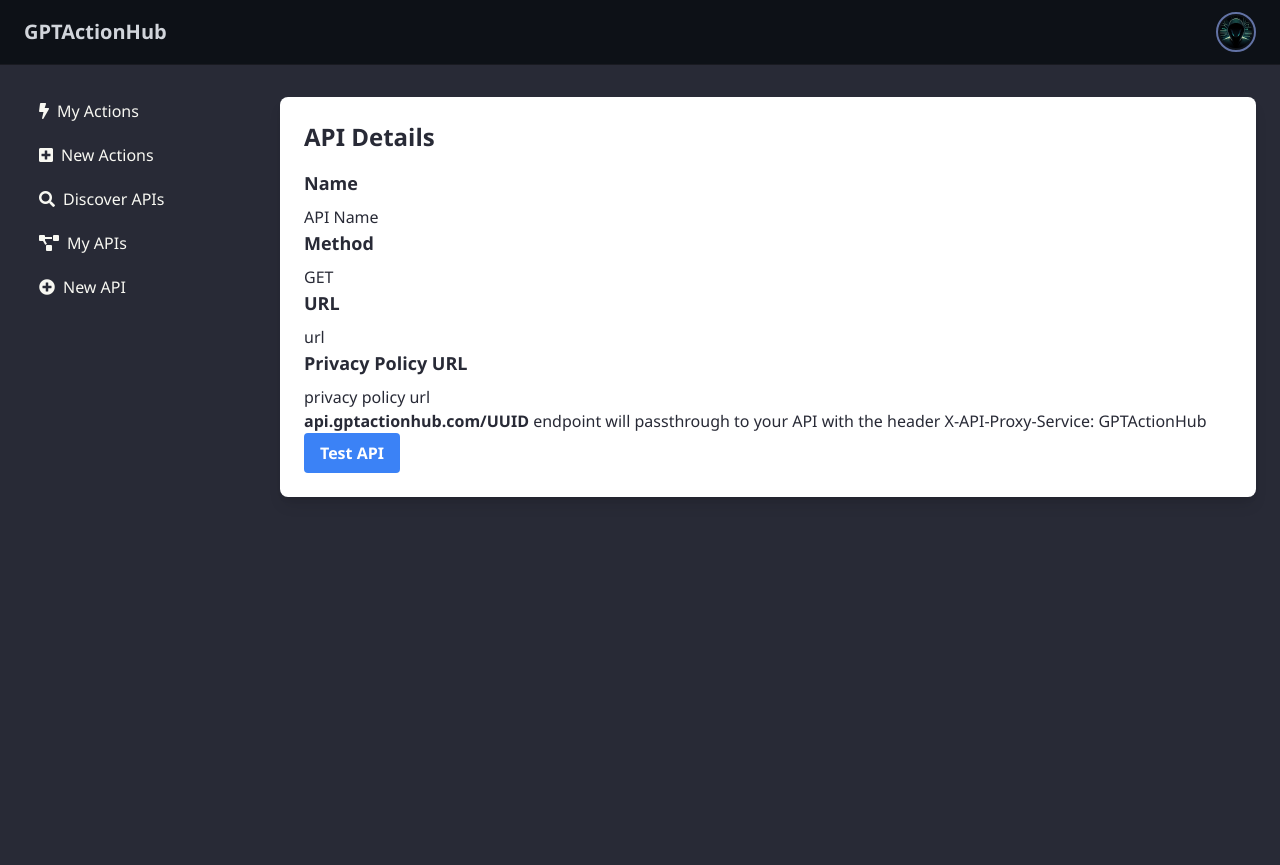
After one commit to 255BITS/BackdropBuild, a Flask app: page /apis/1 in a window 1280 px wide. The commit adds this page. Run offline with Flask 3, Linux system fonts and the light colour scheme.

Commit message:
api new / show

```diff
--- a/prototype.py
+++ b/prototype.py
@@ -30,6 +30,10 @@ def apis_my():
 def apis_new():
     return render_template('api_new.html')
 
+@app.route('/apis/<id>')
+def apis_show(id):
+    return render_template('api_show.html')
+
 @app.route('/action-set/new')
 def action_set_create():
     return render_template('action_set_create.html')
--- /dev/null
+++ b/templates/api_show.html
@@ -0,0 +1,27 @@
+{% extends 'base_app.html' %}
+
+{% block maincontent %}
+<div class="container mx-auto px-6 py-8">
+    <div class="bg-white shadow-lg rounded-lg p-6 mb-6">
+        <h2 class="text-2xl font-semibold mb-4">API Details</h2>
+          <h3 class="text-lg font-semibold mb-2">Name</h3>
+          <p>API Name</p>
+
+            <h3 class="text-lg font-semibold mb-2">Method</h3>
+            <p>GET</p>
+
+            <h3 class="text-lg font-semibold mb-2">URL</h3>
+            <p>url</p>
+            <h3 class="text-lg font-semibold mb-2">Privacy Policy URL</h3>
+            <p>privacy policy url</p>
+
+            <p><b>api.gptactionhub.com/UUID</b> endpoint will passthrough to your API with the header X-API-Proxy-Service: GPTActionHub</p>
+
+            <!-- Button to Add New Action -->
+            <button type="button" class="bg-blue-500 hover:bg-blue-700 text-white font-bold py-2 px-4 rounded">
+                Test API
+            </button>
+    </div>
+</div>
+
+{% endblock %}
```
Also changed, not shown: templates/api_new.html (+10 -2 lines).
